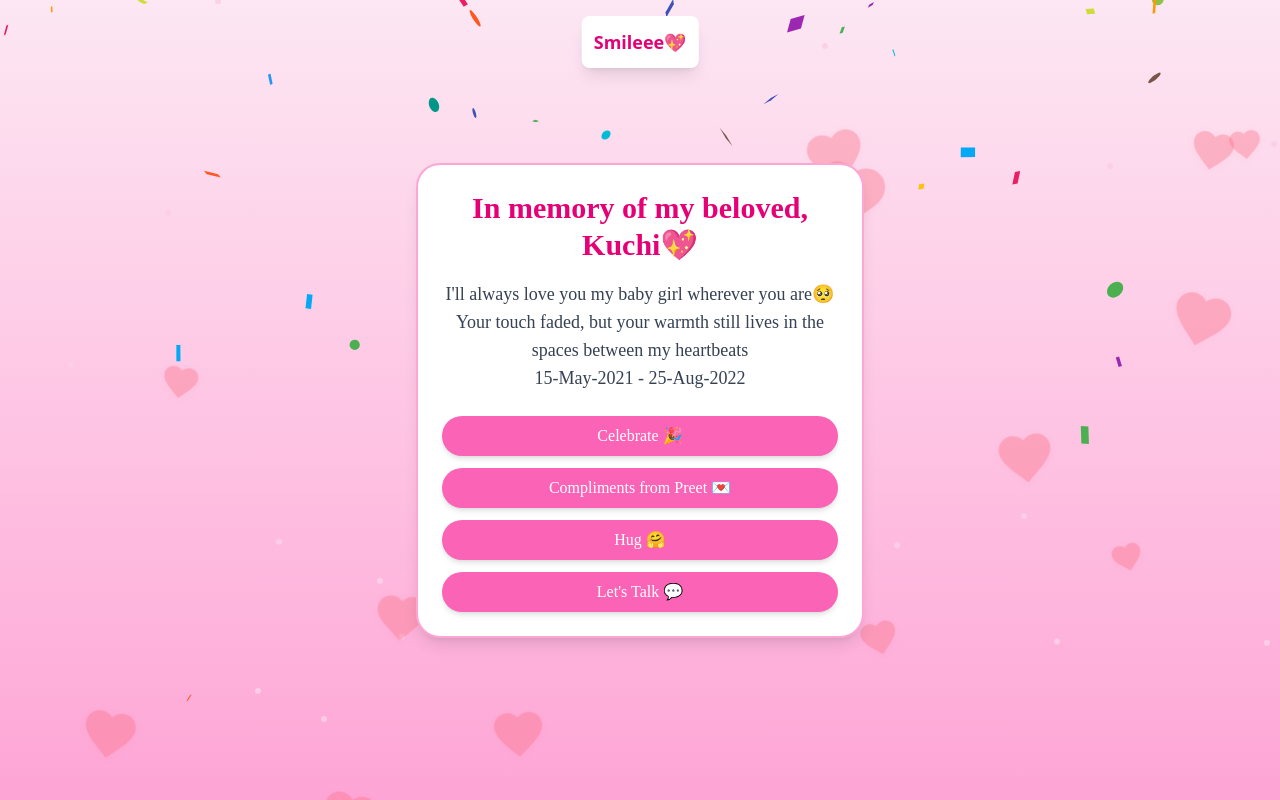
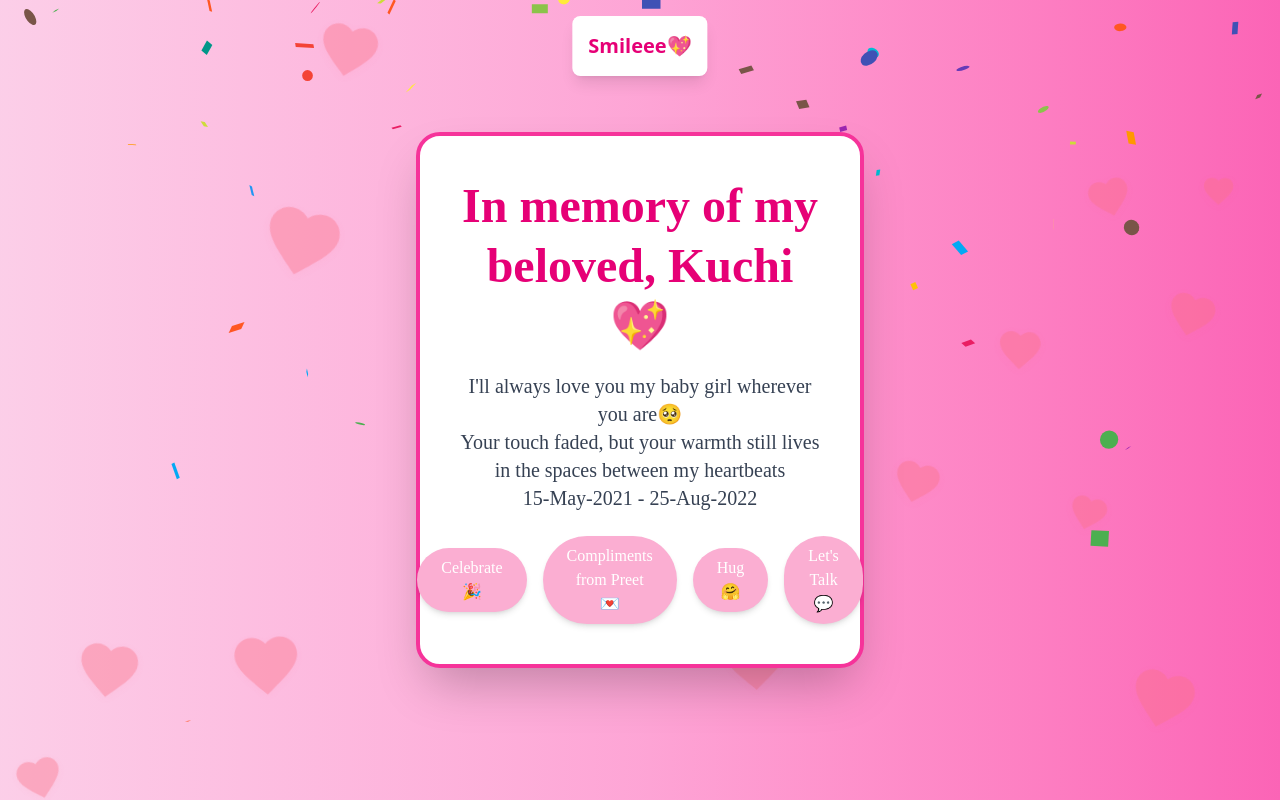
Before and after one commit to Trippy-69/Personal, a React (Vite) app: page / in a window 1280 px wide. Both pictures are taken after a click on the button "Celebrate 🎉". Shown: the top 800 px of the page. Built offline with nearby package versions, Linux system fonts and the light colour scheme.

Commit message:
Ui Changes

```diff
--- a/src/App.jsx
+++ b/src/App.jsx
@@ -1,5 +1,7 @@
+
 import React, { useState, useRef } from "react";
 import Confetti from 'react-confetti';
+
 
 function App() {
   const [showCelebration, setShowCelebration] = useState(false);
@@ -16,7 +18,7 @@ function App() {
     "Kuchi, you're my Vitamin K",
     "Kuchi, you're incredibly jhakass! 🌸",
     "Kuchi, tmhara baat bhi utna special hai jitni ki tum khud!🌟",
-    "Kuchi, buddhu! �",
+    "Kuchi, buddhu! 🍀",
     "Hor das kinniya tareefan chaidiya tenu 👀",
     "You're the one, you're the only one!",
     "Kuchi, I'll always love you baby🥺",
@@ -80,15 +82,15 @@ function App() {
   };
 
   return (
-    <div className="flex items-center justify-center h-screen bg-gradient-to-b from-pink-100 to-pink-300 text-center relative overflow-hidden p-4">
-      {showCelebration && <Confetti width={window.innerWidth} height={window.innerHeight} numberOfPieces={200} recycle={false} />}
+    <div className="flex items-center justify-center h-screen bg-gradient-to-r from-pink-200 via-pink-300 to-pink-400 text-center relative overflow-hidden p-4 sm:p-8">
+      {showCelebration && <Confetti width={window.innerWidth} height={window.innerHeight} numberOfPieces={400} recycle={false} />}
 
       {showHearts && (
         <div className="fixed inset-0 pointer-events-none flex flex-wrap">
-          {[...Array(15)].map((_, i) => (
+          {[...Array(20)].map((_, i) => (
             <div
               key={i}
-              className="absolute text-4xl sm:text-5xl animate-heart opacity-80"
+              className="absolute text-5xl sm:text-7xl animate-heart opacity-80"
               style={{
                 left: `${Math.random() * 90}%`,
                 top: `${Math.random() * 100}%`,
@@ -102,64 +104,50 @@ function App() {
         </div>
       )}
 
-      {/* Floating Particles */}
-      <div className="fixed inset-0 pointer-events-none">
-        {[...Array(20)].map((_, i) => (
-          <div
-            key={i}
-            className="absolute w-1.5 h-1.5 bg-pink-200 rounded-full animate-float"
-            style={{
-              left: `${Math.random() * 100}%`,
-              top: `${Math.random() * 100}%`,
-              animationDuration: `${Math.random() * 5 + 3}s`,
-              animationDelay: `${Math.random() * 2}s`,
-            }}
-          />
-        ))}
-      </div>
-
       <audio ref={audioRef} src="/celebration.mp3" />
 
       {thankYouMessage && (
-        <div className="fixed top-4 left-1/2 transform -translate-x-1/2 bg-white p-3 rounded-lg shadow-lg z-20">
-          <p className="text-pink-600 text-lg font-bold">Smileee💖</p>
+        <div className="fixed top-4 left-1/2 transform -translate-x-1/2 bg-white p-4 rounded-lg shadow-lg z-20">
+          <p className="text-pink-600 text-xl font-bold">Smileee💖</p>
         </div>
       )}
 
       {compliment && (
-        <div className="fixed top-4 left-1/2 transform -translate-x-1/2 bg-white p-3 rounded-lg shadow-lg z-20">
-          <p className="text-pink-600 text-lg font-bold">{compliment}</p>
+        <div className="fixed top-4 left-1/2 transform -translate-x-1/2 bg-white p-4 rounded-lg shadow-lg z-20">
+          <p className="text-pink-600 text-xl font-bold">{compliment}</p>
         </div>
       )}
 
       {hugMessage && (
-        <div className="fixed top-4 left-1/2 transform -translate-x-1/2 bg-white p-3 rounded-lg shadow-lg z-20">
-          <p className="text-pink-600 text-lg font-bold">Virtual hug sent to Preet 💖</p>
+        <div className="fixed top-4 left-1/2 transform -translate-x-1/2 bg-white p-4 rounded-lg shadow-lg z-20">
+          <p className="text-pink-600 text-xl font-bold">Virtual hug sent to Preet 💖</p>
         </div>
       )}
 
-      <div className="bg-white p-6 rounded-3xl shadow-lg max-w-xs sm:max-w-md relative z-10 border-2 border-pink-300 transform transition-all hover:scale-105 hover:shadow-pink-400 text-center flex flex-col items-center" style={{ fontFamily: 'Times New Roman, serif' }}>
-        <h2 className="text-2xl sm:text-3xl text-pink-600 font-bold leading-tight">In memory of my beloved, Kuchi💖</h2>
-        <p className="text-gray-700 mt-4 text-base sm:text-lg text-center">
+      <div className="bg-white p-6 sm:p-10 rounded-3xl shadow-2xl max-w-xs sm:max-w-md relative z-10 border-4 border-pink-500 transform transition-all hover:scale-105 hover:shadow-pink-600 text-center flex flex-col items-center" style={{ fontFamily: 'Times New Roman, serif' }}>
+        <h2 className="text-3xl sm:text-5xl text-pink-600 font-bold leading-tight">In memory of my beloved, Kuchi💖</h2>
+        <p className="text-gray-700 mt-4 text-lg sm:text-xl text-center">
           I'll always love you my baby girl wherever you are🥺<br/>
           Your touch faded, but your warmth still lives in the spaces between my heartbeats<br/>
           15-May-2021 - 25-Aug-2022
         </p>
-        <div className="mt-6 space-y-3 flex flex-col items-center justify-center w-full">
-          <button onClick={handleForgiveClick} className="bg-pink-400 text-white px-6 py-2 rounded-full shadow-md hover:bg-pink-500 transition transform hover:scale-105 w-full">
+        <div className="mt-6 space-y-4 sm:space-y-0 sm:space-x-4 flex flex-col sm:flex-row items-center justify-center w-full">
+          <button onClick={handleForgiveClick} className="bg-[#FBAED2] text-white px-6 py-2 rounded-full shadow-md hover:bg-[#F98FB8] transition transform hover:scale-105 w-full sm:w-auto">
             Celebrate 🎉
           </button>
-          <button onClick={handleComplimentClick} className="bg-pink-400 text-white px-6 py-2 rounded-full shadow-md hover:bg-pink-500 transition transform hover:scale-105 w-full">
+          <button onClick={handleComplimentClick} className="bg-[#FBAED2] text-white px-6 py-2 rounded-full shadow-md hover:bg-[#F98FB8] transition transform hover:scale-105 w-full sm:w-auto">
             Compliments from Preet 💌
           </button>
-          <button onClick={handleHugClick} className="bg-pink-400 text-white px-6 py-2 rounded-full shadow-md hover:bg-pink-500 transition transform hover:scale-105 w-full">
+          <button onClick={handleHugClick} className="bg-[#FBAED2] text-white px-6 py-2 rounded-full shadow-md hover:bg-[#F98FB8] transition transform hover:scale-105 w-full sm:w-auto">
             Hug 🤗
           </button>
-          <button onClick={handleLetsTalkClick} className="bg-pink-400 text-white px-6 py-2 rounded-full shadow-md hover:bg-pink-500 transition transform hover:scale-105 w-full">
+          <button onClick={handleLetsTalkClick} className="bg-[#FBAED2] text-white px-6 py-2 rounded-full shadow-md hover:bg-[#F98FB8] transition transform hover:scale-105 w-full sm:w-auto">
             Let's Talk 💬
           </button>
         </div>
       </div>
+
+
 
       <style>
         {`
--- a/src/LoveStory.jsx
+++ b/src/LoveStory.jsx
@@ -99,7 +99,7 @@ export default function LoveStory() {
             From the moment we met, you brought so much joy and light into my life.
             Our journey together has been filled with laughter, love, and unforgettable memories.
             Even though we're not together anymore, you'll always hold a special place in my heart.
-            This site is a tribute to the love we shared and the beautiful moments we created together. 💖
+            This site is a tribute to the love we shared and the beautiful moments we created together.
           </p>
         </motion.div>
 
@@ -139,7 +139,7 @@ export default function LoveStory() {
           <p className="text-gray-700 text-lg leading-relaxed">
             I hope you find everything you're looking for in life.
             May you always be surrounded by love, happiness, and success.
-            No matter where life takes you, know that I'll always be cheering for you from afar. 🌟
+            No matter where life takes you, know that I'll always be cheering for you from afar.
           </p>
         </motion.div>
 
@@ -152,8 +152,8 @@ export default function LoveStory() {
         >
           <h3 className="text-3xl text-pink-600 font-bold mb-4">Thank You</h3>
           <p className="text-gray-700 text-lg leading-relaxed">
-            Thank you for being a part of my life and teaching me so much about love and kindness.
-            You've made me a better person, and I'll always cherish the time we spent together. 💖
+            Thank you for being a part of my life and teaching me so much about love.
+            You've made me a better person, and I'll always cherish the time we spent together.
           </p>
         </motion.div>
       </div>
```
